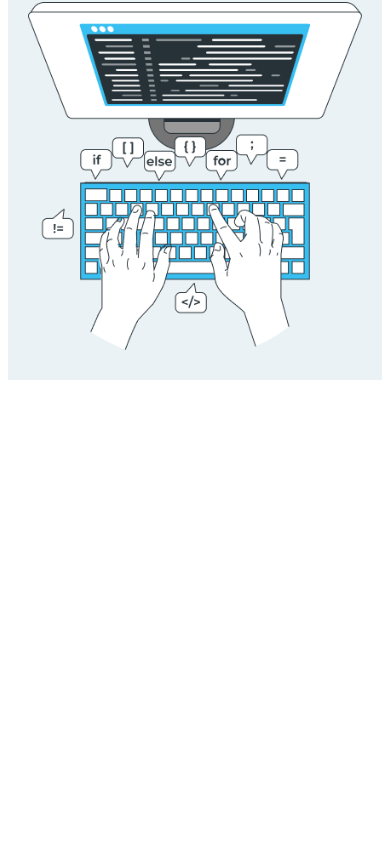
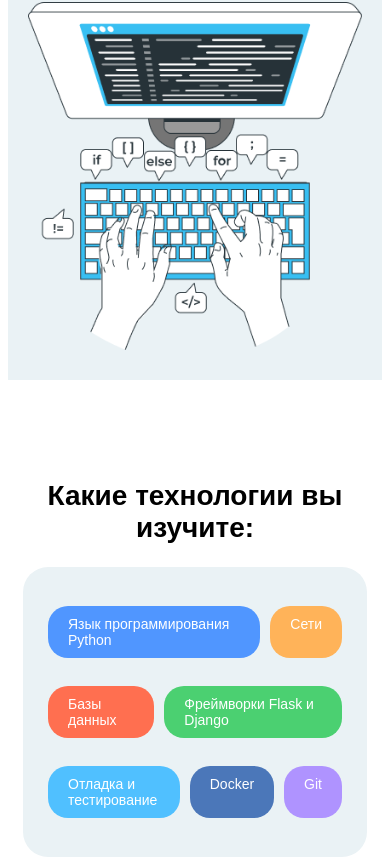
Before and after one commit to dxaylo-ux/week-2-home-work-2, a plain HTML site: page index.html in a window 390 px wide. Shown: the part 547-1412 px from the top of the page. Before the commit the page ends 935 px from the top, so only its background shows below. Drawn offline with Linux system fonts and the light colour scheme.

Commit message:
section2

```diff
--- a/index.html
+++ b/index.html
@@ -48,6 +48,31 @@
         </header>
     </header>
 
+    <section class="section2">
+        <h1>Какие технологии вы изучите:</h1>
+    <div class="div2">
+
+        <img src="img/Group 1175 (1).png" alt="">
+        <div>
+            <div class="flex2">
+                <p>Язык программирования Python</p>
+                <p style="background-color: #FFB359;;">Сети</p>
+            </div>
+            <div class="flex2">
+                <p style="background-color: #FF6F50;">Базы данных</p>
+                <p style=" background-color: #4BD071;">Фреймворки Flask и Django</p>
+            </div>
+                <div class="flex2">
+                  <p style="  background-color: #50C0FF;">Отладка и тестирование</p>
+                  <p style=" background-color: #4B77B9;" >Docker</p>
+                  <p style="background-color: #AF93FF;">Git</p>
+                </div>
+                <h4>Это необходимый минимум для <br> современного backend-разработчика</h4>
+
+        </div>
+    </div>
+    </section>
+
 
 </body>
 </html>
--- a/style.scss
+++ b/style.scss
@@ -87,7 +87,41 @@
 }
  }
 
- @media (max-width: 768px) {
+ .section2{
+    max-width: 1200px;
+    margin: auto;
+    margin-top: 100px;
+
+    h1{
+        display: flex;
+        justify-content: center;
+    }
+
+        .flex2 {
+            display: flex;
+            gap: 10px;
+            p{
+                padding: 10px 35px;
+                border-radius: 20px;
+                background-color: #5096FF;
+                color: white;
+            }
+
+        }
+
+        .div2{
+              padding: 25px;
+              display: flex;
+              justify-content: space-evenly;
+              align-items: center;
+              max-width: 1200px;
+              margin: auto;
+              background-color: #EAF2F5;
+              border-radius: 50px;
+        }
+        }
+
+ @media (max-width: 500px) {
 
   .glavni {
     height: auto;
@@ -166,5 +200,35 @@
       }
     }
   }
+  .section2 {
+    padding: 0 15px;
 
+    h1 {
+      text-align: center;
+      font-size: 28px;
+    }
+
+    .div2 {
+      flex-direction: column;
+      border-radius: 25px;
+      gap: 20px;
+
+      img {
+        display: none;
+      }
+
+      h4 {
+        display: none;
+      }
+    }
+
+    .flex2 {
+     display: flex;
+
+      p {
+        padding: 10px 20px;
+        font-size: 14px;
+      }
+    }
+  }
 }
```
Also changed, not shown: img/Group 1175 (1).png (added), style.css, 1 other file.
